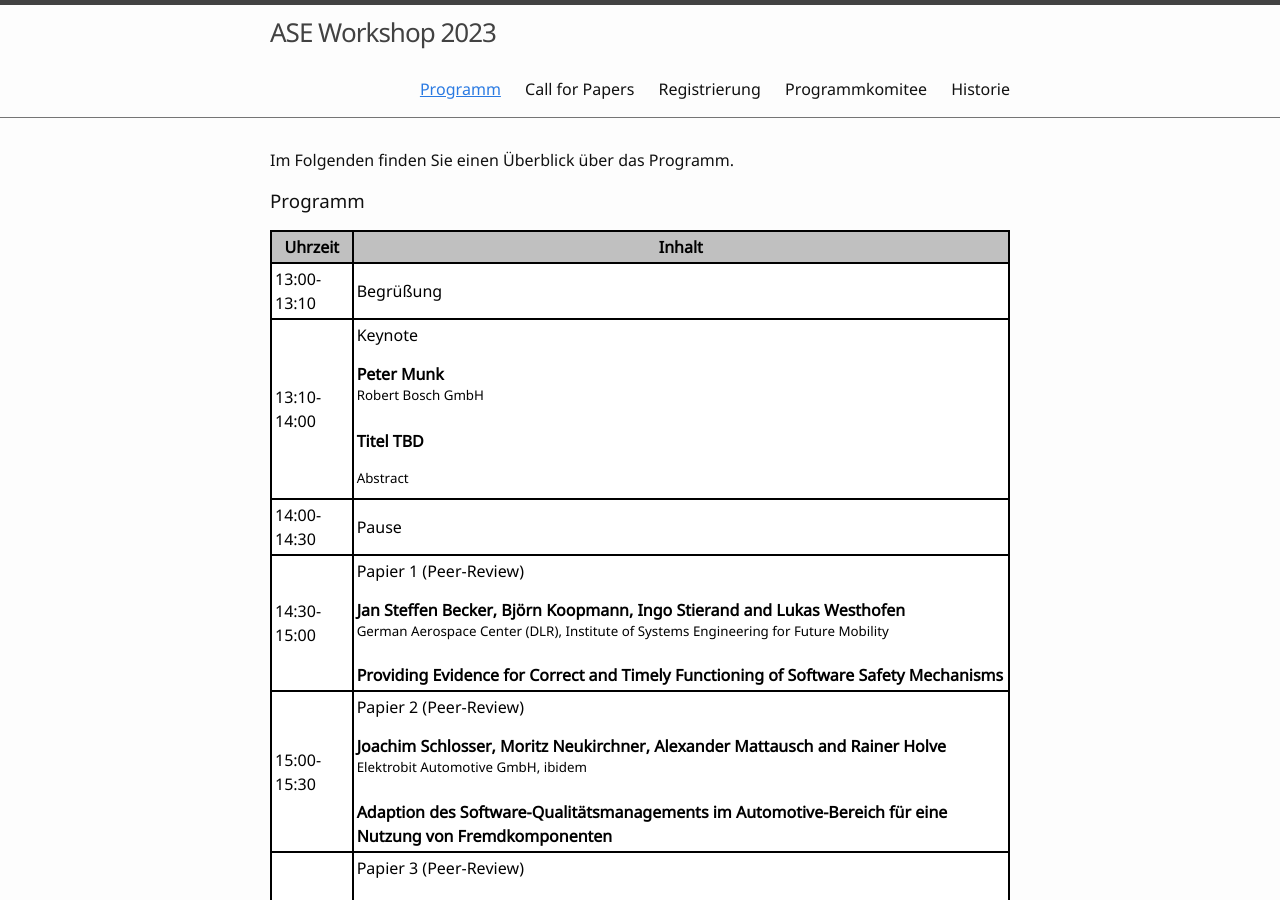
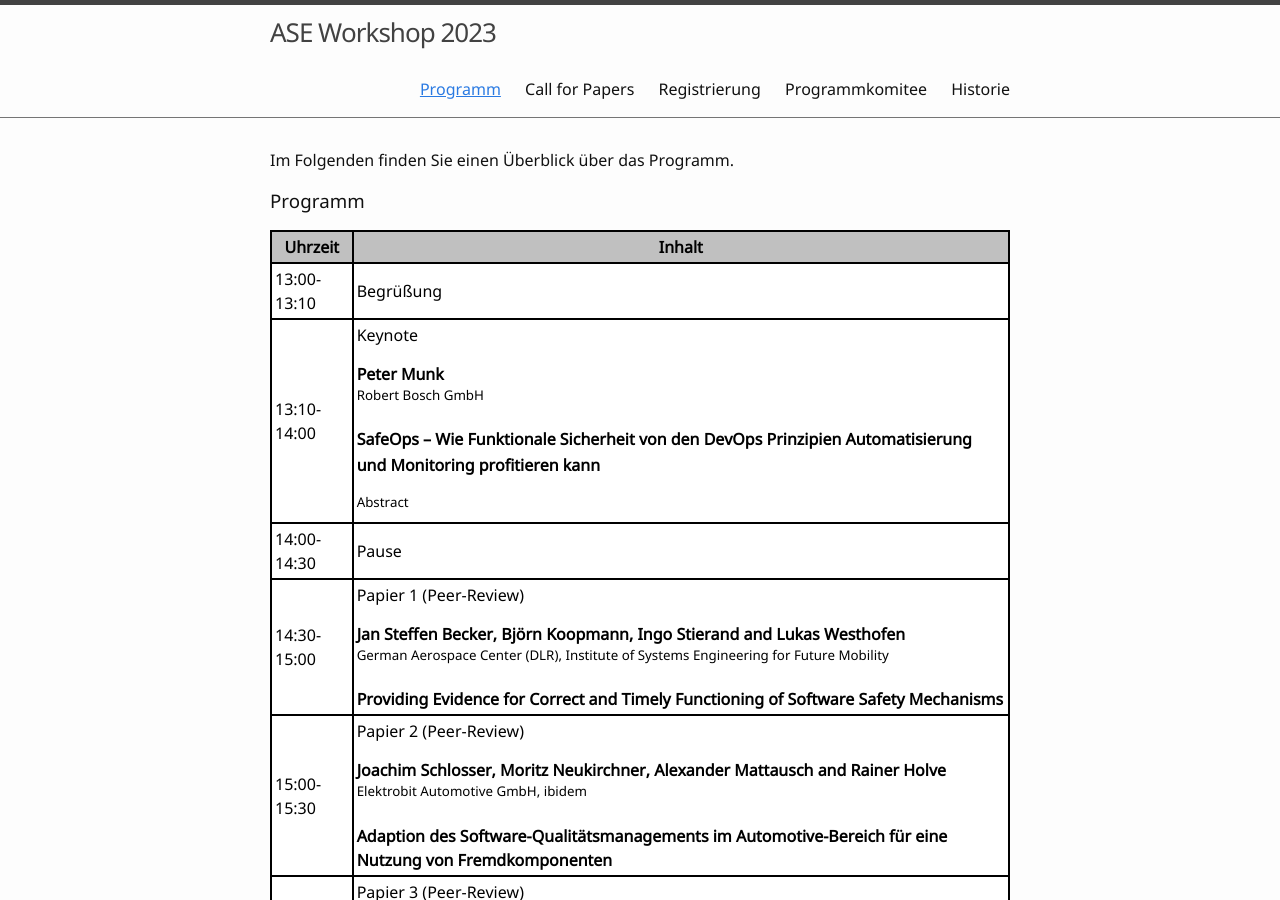
Before and after one commit to ASE-Workshop/2023, a Jekyll site: the page built from 0-programm.md, in a window 1280 px wide and 900 px high. Built offline with Jekyll 4.4.1, drawn with Linux system fonts in a browser that asks for light colours.

Commit message:
Update 0-programm.md

```diff
--- a/0-programm.md
+++ b/0-programm.md
@@ -54,7 +54,7 @@ table.GeneratedTable thead {
       <td>Keynote<p></p>
         <b>Peter Munk</b> <br/>
           <sup> Robert Bosch GmbH  </sup> <p></p>
-        <b>Titel TBD</b>
+        <b>SafeOps – Wie Funktionale Sicherheit von den DevOps Prinzipien Automatisierung und Monitoring profitieren kann</b>
         <sup><p></p> Abstract</sup></td>
     </tr>
      <tr>
```
